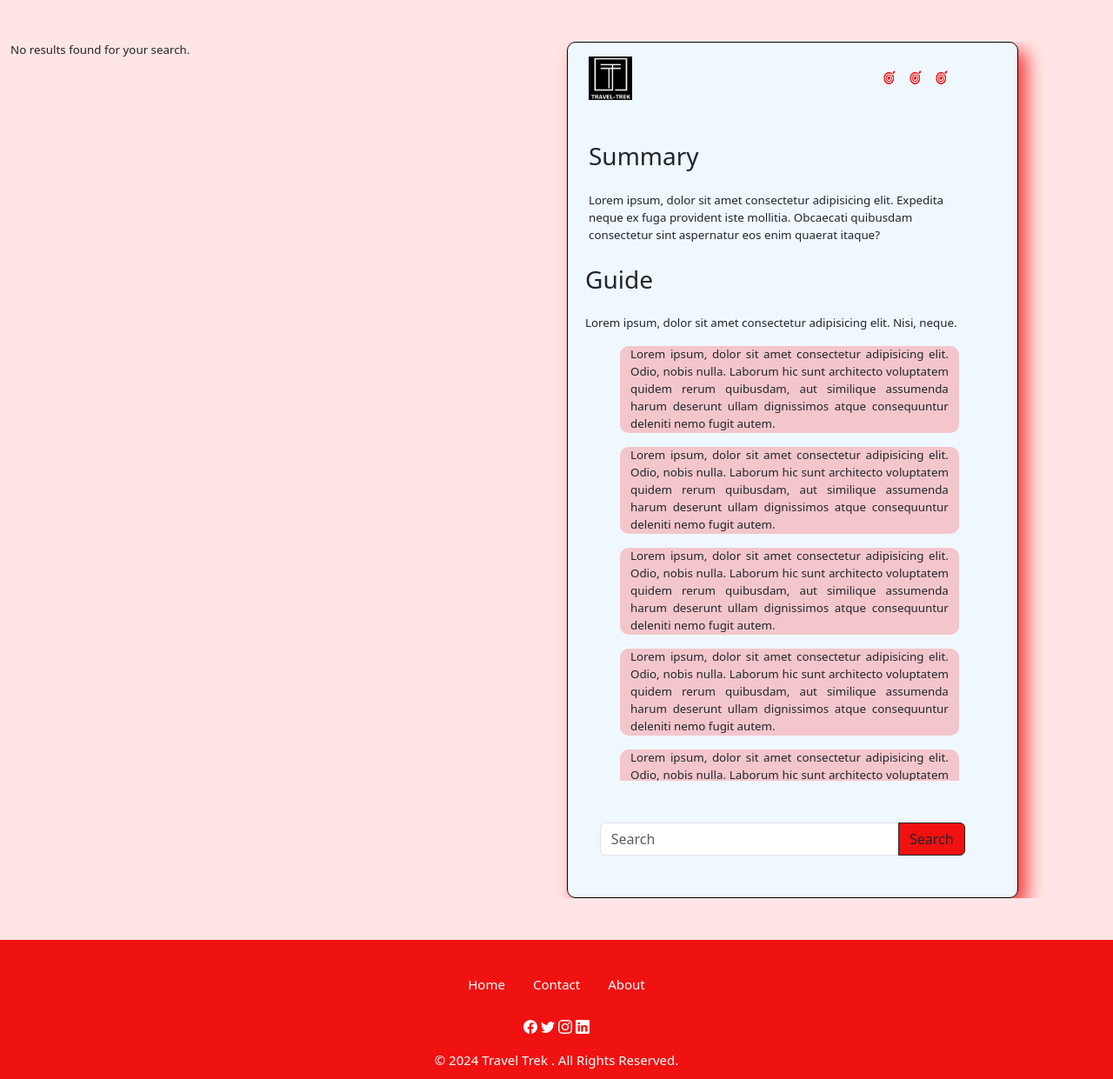
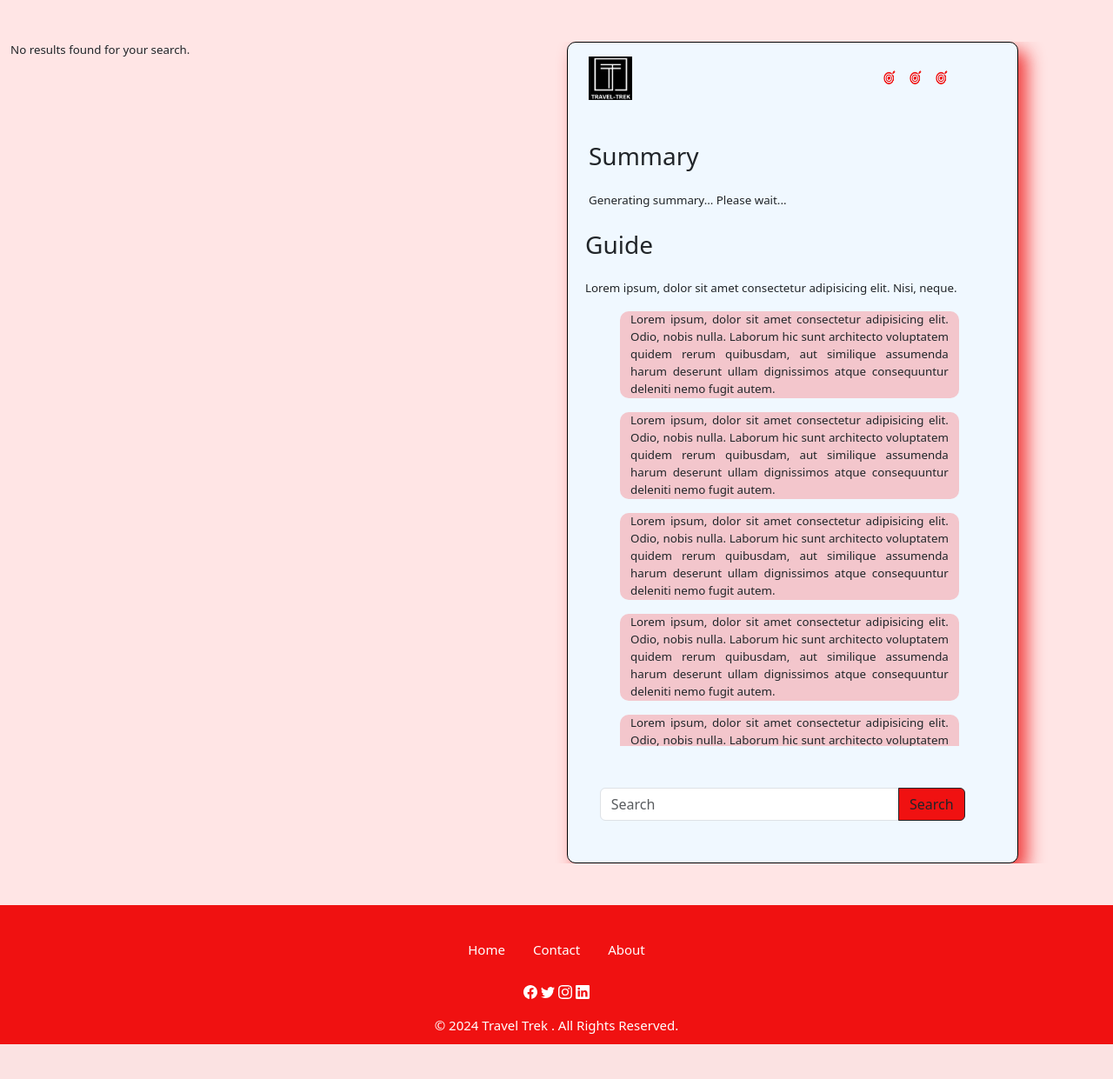
Before and after one commit to AmbreenGulfraz09/Travel_Trek, a Django app: page /result/ in a window 1280 px wide. Shown: the part 75-1316 px from the top of the page at 87% size. After the commit the page ends 1276 px from the top, so only its background shows below. Run offline with Django 5.2, Linux system fonts and the light colour scheme; some libraries are stand-ins or nearby versions.

Commit message:
Generated summary

```diff
--- /dev/null
+++ b/App/generations.py
@@ -0,0 +1,128 @@
+import os
+from typing import Dict
+from langchain_community.vectorstores.faiss import FAISS
+from langchain_huggingface import ChatHuggingFace, HuggingFaceEndpoint
+from langchain.prompts import PromptTemplate
+from langchain.chains import LLMChain
+from django.conf import settings
+from .tasks import load_vector_store
+from .models import Transcript
+from dotenv import load_dotenv
+import traceback
+
+# Load environment variables
+load_dotenv()
+key = os.getenv("huggingFaceKey")
+
+# Initialize the LLM
+llm = HuggingFaceEndpoint(
+    repo_id="HuggingFaceH4/zephyr-7b-beta",
+    task="text-generation",
+    max_new_tokens=1024,
+    do_sample=False,
+    repetition_penalty=1.03,
+    huggingfacehub_api_token=key,
+)
+
+chat_model = ChatHuggingFace(llm=llm)
+
+# Define prompts
+CHUNK_SUMMARY_PROMPT = """Summarize the following video transcripts in 2-3 concise lines:
+
+Transcripts:
+{transcripts}
+
+Provide a brief summary of the main points:"""
+
+FINAL_SUMMARY_PROMPT = """Below are summaries from different parts of the videos. Create a unified summary (5-6 lines) that captures the most important points from all parts:
+
+Summaries:
+{summaries}
+
+Please provide a unified summary incorporating key points from all parts:"""
+
+chunk_prompt_template = PromptTemplate(
+    input_variables=["transcripts"],
+    template=CHUNK_SUMMARY_PROMPT
+)
+
+final_prompt_template = PromptTemplate(
+    input_variables=["summaries"],
+    template=FINAL_SUMMARY_PROMPT
+)
+
+def chunk_transcripts(transcripts_queryset, max_chars=10000):
+    chunks = []
+    current_chunk = []
+    current_length = 0
+
+    for transcript in transcripts_queryset:
+        transcript_text = f"VIDEO_ID: {transcript.video_id}\nTitle: {transcript.video_title}\n{transcript.transcript_text}"
+        if current_length + len(transcript_text) > max_chars:
+            if current_chunk:
+                chunks.append("\n\n".join(current_chunk))
+            current_chunk = [transcript_text]
+            current_length = len(transcript_text)
+        else:
+            current_chunk.append(transcript_text)
+            current_length += len(transcript_text)
+
+    if current_chunk:
+        chunks.append("\n\n".join(current_chunk))
+
+    return chunks
+
+def generate_and_store_summaries(search_query_id: int) -> Dict:
+    try:
+        print(f" Starting summary generation process for search query {search_query_id}...")
+
+        # Only get transcripts for current search query
+        transcripts = Transcript.objects.filter(
+            search_query_id=search_query_id,
+            transcript_text__isnull=False
+        )
+
+        if not transcripts.exists():
+            return {'success': False, 'error': 'No transcripts available for this search'}
+
+        print(f" Processing {transcripts.count()} transcripts for current search...")
+
+        chunk_chain = LLMChain(
+            llm=chat_model,
+            prompt=chunk_prompt_template,
+            verbose=False
+        )
+
+        final_chain = LLMChain(
+            llm=chat_model,
+            prompt=final_prompt_template,
+            verbose=False
+        )
+
+        chunks = chunk_transcripts(transcripts)
+        chunk_summaries = []
+
+        for i, chunk in enumerate(chunks, 1):
+            print(f" Summarizing part {i} of {len(chunks)}...")
+            try:
+                summary = chunk_chain.run(transcripts=chunk)
+                chunk_summaries.append(summary)
+            except Exception as e:
+                print(f" Error in part {i}: {str(e)}")
+                continue
+
+        if not chunk_summaries:
+            return {'success': False, 'error': 'Failed to generate summaries'}
+
+        print(" Creating final summary...")
+        final_summary = final_chain.run(summaries="\n\n".join(chunk_summaries))
+
+        if not final_summary:
+            return {'success': False, 'error': 'Final summary generation failed'}
+
+        print(" Summary generation complete!")
+        return {'success': True, 'summary': final_summary}
+
+    except Exception as e:
+        print(f" Error: {str(e)}")
+        return {'success': False, 'error': str(e)}
--- a/App/templates/App/Result.html
+++ b/App/templates/App/Result.html
@@ -92,20 +92,23 @@
 
 
                     <!-- search share etc section -->
-
-
-
-                    <!-- overview section -->
+                    <!-- Summary section -->
                     <div class="col-md-11 gx-5 gy-5">
-                        <div class="overview ">
+                        <div class="overview">
                             <h3>Summary</h3>
-                            <p style="font-size: smaller;" class="my-4">Lorem ipsum, dolor sit amet consectetur
-                                adipisicing elit. Expedita neque ex fuga provident iste
-                                mollitia. Obcaecati quibusdam consectetur sint aspernatur eos enim quaerat itaque?</p>
+                            <div id="combined-summary-container">
+                                {% if combined_summary %}
+                                    <p style="font-size: smaller;" class="my-4">{{ combined_summary }}</p>
+                                {% else %}
+                                    <p style="font-size: smaller;" class="my-4" id="loading-combined-summary">
+                                        Generating summary... Please wait...
+                                    </p>
+                                {% endif %}
+                            </div>
                         </div>
                     </div>
 
-                    <!-- summary section -->
+                    <!-- Guide section -->
                     <div class="row ">
                         <h3 class="mx-2">Guide</h3>
                         <p style="font-size: smaller;" class="my-3 mx-2">Lorem ipsum, dolor sit amet consectetur
@@ -160,16 +163,46 @@
                 </div>
 
             </div>
-
-
-
-
-
         </div>
 
     </div>
 
 
+<!-- Add this to pass search_query_id to JavaScript -->
+{{ search_query_id|json_script:"search-query-id" }}
+
+<script>
+function checkCombinedSummary() {
+    // Get search_query_id from the hidden element
+    const searchId = JSON.parse(document.getElementById('search-query-id').textContent);
+
+    fetch(`/check-summaries/?search_id=${searchId}`)
+        .then(response => {
+            if (!response.ok) {
+                throw new Error('Network response was not ok');
+            }
+            return response.json();
+        })
+        .then(data => {
+            if (data.combined_summary) {
+                const summaryContainer = document.getElementById('loading-combined-summary');
+                if (summaryContainer) {
+                    summaryContainer.textContent = data.combined_summary;
+                }
+            }
+
+            if (!data.is_ready) {
+                setTimeout(checkCombinedSummary, 5000);
+            }
+        })
+        .catch(error => {
+            console.error('Error checking summary:', error);
+            setTimeout(checkCombinedSummary, 5000);
+        });
+}
+
+document.addEventListener('DOMContentLoaded', checkCombinedSummary);
+</script>
 
 </body>
 
--- a/App/urls.py
+++ b/App/urls.py
@@ -25,8 +25,6 @@ urlpatterns = [
     path('result/', views.result, name='result'),
     path('admin/', views.admin, name='admin'),
     path('adminDashboard/', views.adminDashboard, name='adminDashboard'),
-     path('addAdmin/', views.addAdmin, name='addAdmin'),
+    path('addAdmin/', views.addAdmin, name='addAdmin'),
     path('search/', views.search_videos, name='search_videos'),
-
-
-]
+    path('check-summaries/', views.check_summaries_status, name='check_summaries'),]
--- a/App/views.py
+++ b/App/views.py
@@ -7,7 +7,8 @@ from .models import Transcript, SearchQuery
 from threading import Thread
 from .tasks import transcribe_and_embed_video_task
 from concurrent.futures import ThreadPoolExecutor
-
+from .generations import generate_and_store_summaries
+import time
 
 
 def home(request):
@@ -45,38 +46,59 @@ def addAdmin(request):
 # Create a thread pool executor
 executor = ThreadPoolExecutor(max_workers=3)
 
+
 def search_videos(request):
     if request.method == 'POST':
         query = request.POST.get('query')
         try:
+            # Clear any old transcripts that might be stuck processing
+            Transcript.objects.filter(
+                transcript_text__isnull=True
+            ).delete()
+
             # Create search query record
             search_query = SearchQuery.objects.create(query_text=query)
+            video_data = fetch_youtube_videos(query)
+            futures = []
 
-            # Fetch videos
-            video_data = fetch_youtube_videos(query)
-
-            # Process each video
             for video in video_data:
-                # Save video details to database
                 transcript_obj, created = Transcript.objects.update_or_create(
                     video_id=video['video_id'],
+                    search_query=search_query,  # Ensure this is set
                     defaults={
-                        'search_query': search_query,
                         'video_title': video['title'],
                         'video_url': video['url'],
                         'transcript_text': None,
                     }
                 )
 
-                # Submit transcription task to thread pool
-                executor.submit(
+                future = executor.submit(
                     process_video_safely,
                     video['video_id'],
                     video['url']
                 )
+                futures.append(future)
+
+            def generate_summaries_when_ready():
+                try:
+                    while not all(future.done() for future in futures):
+                        time.sleep(1)
+
+                    # Pass search_query_id to ensure we only process relevant transcripts
+                    result = generate_and_store_summaries(search_query.id)
+                    print(f"Summary generation result: {result}")
+                    if result['success']:
+                        search_query.combined_summary = result['summary']
+                        search_query.save()
+                except Exception as e:
+                    print(f"Error in summary generation: {str(e)}")
+
+            executor.submit(generate_summaries_when_ready)
 
             return render(request, 'App/Result.html', {
                 'videos': video_data,
+                'combined_summary': None,
+                'search_query_id': search_query.id
             })
 
         except Exception as e:
@@ -92,6 +114,25 @@ def process_video_safely(video_id: str, video_url: str) -> None:
     Wrapper function to safely process videos in threads.
     """
     try:
+        print(f"Processing video {video_id}")  # Debugging log
         transcribe_and_embed_video_task(video_id, video_url)
+        print(f"Processing completed for video {video_id}")
     except Exception as e:
         print(f"Error processing video {video_id}: {str(e)}")
+
+
+def check_summaries_status(request):
+    """
+    API endpoint to check if combined summary is ready
+    """
+    try:
+        search_id = request.GET.get('search_id')
+        search_query = SearchQuery.objects.get(id=search_id)
+
+        return JsonResponse({
+            'combined_summary': search_query.combined_summary,
+            'is_ready': bool(search_query.combined_summary)
+        })
+    except Exception as e:
+        print(f"Error in check_summaries_status: {str(e)}")
+        return JsonResponse({'error': str(e)}, status=500)
```
Also changed, not shown: App/models.py (+6 -4 lines), App/migrations/0008_transcript_summary_text.py (added), App/migrations/0009_remove_searchquery_search_date_and_more.py (added), 2 other files.
